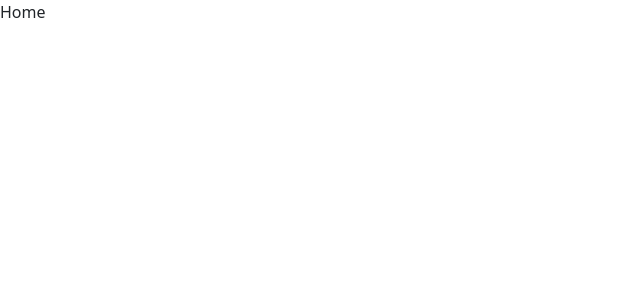
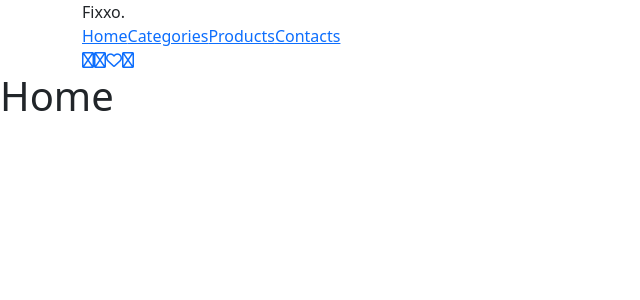
Before and after one commit to SebbeA/fixxo, a React (Create React App) app: page / in a window 1280 px wide. Shown: the top 300 px of the page, without its empty margins (0-640 px from the left). Built offline with nearby package versions, Linux system fonts and the light colour scheme.

Commit message:
more structure on navigation and beginning of main manu added

```diff
--- /dev/null
+++ b/src/components/MenuIcon.js
@@ -0,0 +1,12 @@
+import React from 'react'
+import { NavLink } from 'react-router-dom'
+
+const MenuIcon = ({link, icon}) => {
+  return (
+    <NavLink className="menu-icon" to={link}>
+        <i className={icon}></i>
+    </NavLink>
+  )
+}
+
+export default MenuIcon
--- /dev/null
+++ b/src/sections/MainMenuSection.js
@@ -0,0 +1,27 @@
+import React from 'react'
+import { NavLink } from 'react-router-dom'
+import MenuIcon from '../components/MenuIcon'
+
+const MainMenuSection = () => {
+  return (
+    <nav class="mainmenu container">
+        <div class="logo">
+            Fixxo.
+        </div>
+        <div class="menu-links">
+            <NavLink to="/">Home</NavLink>
+            <NavLink to="/categories">Categories</NavLink>
+            <NavLink to="/products">Products</NavLink>
+            <NavLink to="/contacts">Contacts</NavLink>
+        </div>
+        <div class="menu-icons">
+            <MenuIcon link="/search" icon="fa-regular fa-magnifying-glass" />
+            <MenuIcon link="/compare" icon="fa-regular fa-repeat" />
+            <MenuIcon link="/wishlist" icon="fa-regular fa-heart" />
+            <MenuIcon link="/shoppingcart" icon="fa-regular fa-bag-shopping" />
+        </div>
+    </nav>
+  )
+}
+
+export default MainMenuSection
--- a/src/views/ContactsView.js
+++ b/src/views/ContactsView.js
@@ -1,8 +1,12 @@
 import React from 'react'
+import MainMenuSection from '../sections/MainMenuSection'
 
 const ContactsView = () => {
   return (
-    <div>Contacts</div>
+    <>
+      <MainMenuSection />
+      <h1>Contacts</h1>
+    </>
   )
 }
 
--- a/src/views/HomeView.js
+++ b/src/views/HomeView.js
@@ -1,8 +1,12 @@
 import React from 'react'
+import MainMenuSection from '../sections/MainMenuSection'
 
 const HomeView = () => {
   return (
-    <div>Home</div>
+    <>
+      <MainMenuSection />
+      <h1>Home</h1>
+    </>
   )
 }
 
```
